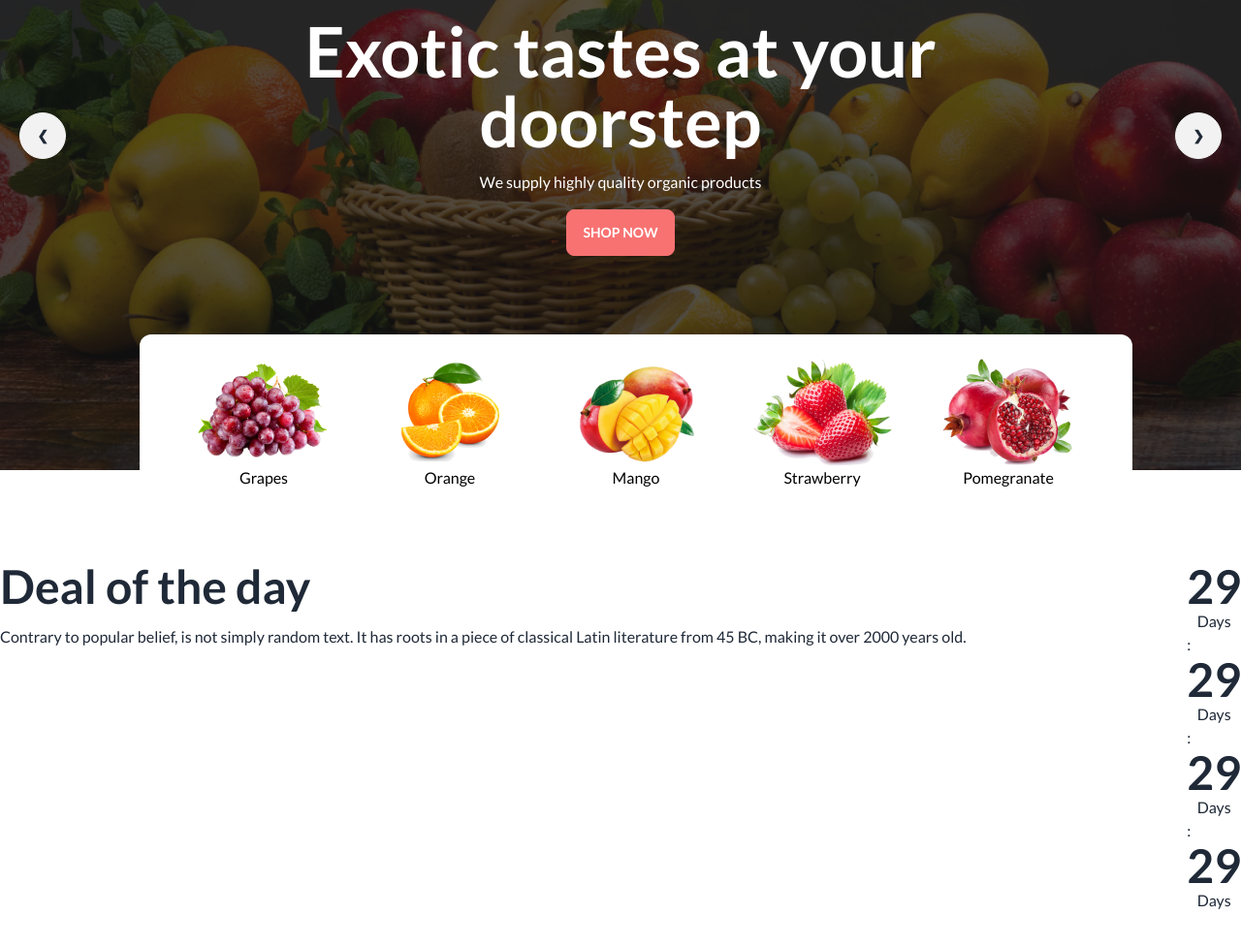
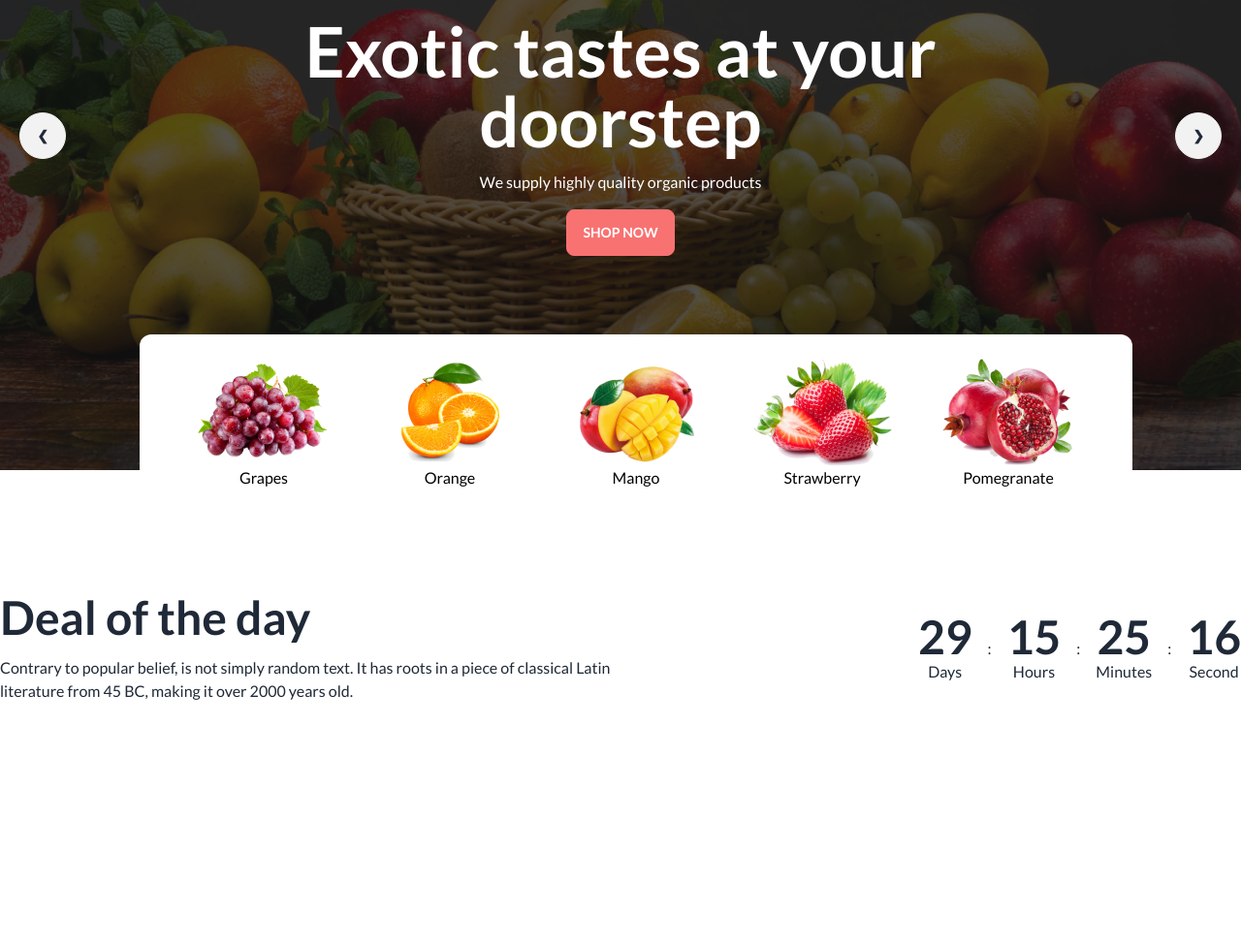
Before and after one commit to Samiyasultana/fruit-brust, a plain HTML site: page index.html in a window 1280 px wide. Shown: the part 362-1339 px from the top of the page at 97% size. After the commit the page ends 1215 px from the top, so only its background shows below. Drawn offline with nearby package versions, Linux system fonts and the light colour scheme; grey boxes are pictures that could not be loaded.

Commit message:
Deal of the part added

```diff
--- a/index.html
+++ b/index.html
@@ -195,7 +195,7 @@
     <!-- Main part Start -->
     <main>
         <!-- Deal of the part start -->
-        <section class="my-24">
+        <section class="my-24 lg:my-32">
             <div class="container mx-auto">
                 <div class="flex flex-col lg:flex-row justify-between space-y-4 lg:space-y-0">
                     <div class="space-y-4 flex-1 text-center lg:text-left">
@@ -206,25 +206,25 @@
                             making it over 2000 years old.
                         </p>
                     </div>
-                    <div>
+                    <div class="flex gap-4 justify-end mx-auto items-center flex-1">
                         <div class="text-center">
                             <h2 class="text-2xl lg:text-5xl font-bold">29</h2>
                             <p>Days</p>
                         </div>
                         <span>:</span>
                         <div class="text-center">
-                            <h2 class="text-2xl lg:text-5xl font-bold">29</h2>
-                            <p>Days</p>
+                            <h2 class="text-2xl lg:text-5xl font-bold">15</h2>
+                            <p>Hours</p>
                         </div>
                         <span>:</span>
                         <div class="text-center">
-                            <h2 class="text-2xl lg:text-5xl font-bold">29</h2>
-                            <p>Days</p>
+                            <h2 class="text-2xl lg:text-5xl font-bold">25</h2>
+                            <p>Minutes</p>
                         </div>
                         <span>:</span>
                         <div class="text-center">
-                            <h2 class="text-2xl lg:text-5xl font-bold">29</h2>
-                            <p>Days</p>
+                            <h2 class="text-2xl lg:text-5xl font-bold">16</h2>
+                            <p>Second</p>
                         </div>
 
                     </div>
```
